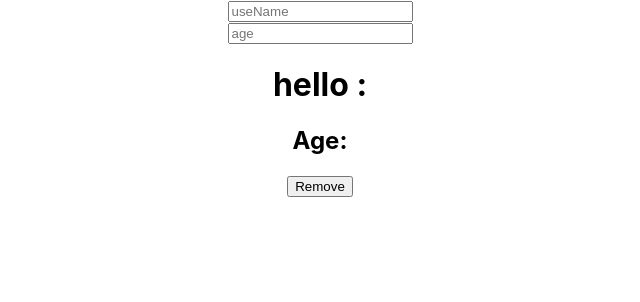
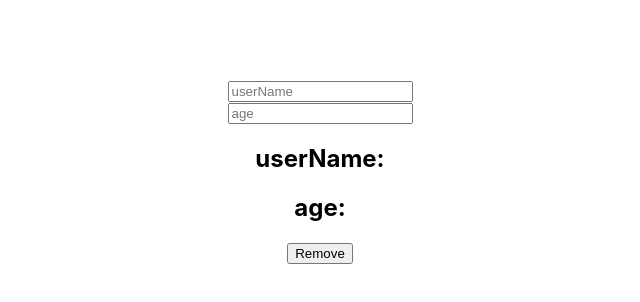
Before and after one commit to NguyenPhuc01/baitap, a React (Create React App) app in the folder buoi8/: page / in a window 1280 px wide. Shown: the top 302 px of the page, without its empty margins (320-960 px from the left). Built offline with nearby package versions, Linux system fonts and the light colour scheme.

Commit message:
update props buoi 8

```diff
--- a/buoi8/src/App.css
+++ b/buoi8/src/App.css
@@ -1,4 +1,5 @@
 .App {
   text-align: center;
+  margin-top: 10vh;
 
 }
--- a/buoi8/src/Conponents/Login/index.js
+++ b/buoi8/src/Conponents/Login/index.js
@@ -1,31 +1,70 @@
 import React from 'react';
 import { useState } from 'react';
-
+import Input from '../../comons/Input';
+import Text from '../../comons/Text';
+import Button from '../../comons/Button';
 const Login = () => {
     const [name, setName] = useState('')
+
     const [age, setAge] = useState("")
     const [load, setLoad] = useState("")
+
+    function handClick() {
+        if (name && age != "") {
+
+            setLoad('loading....')
+            setTimeout(() => {
+                setAge('')
+                setName('')
+                setLoad('')
+            }, 1000)
+        } else {
+            alert('vui lòng nhập đầy đủ ueserName and age')
+        }
+    }
+
     return (
         <div className="App">
-            <div>
-                <input type="text" placeholder='useName'
-                    value={name} onChange={(e) => {
-                        setName(e.target.value)
-                        console.log(name);
-                    }}
-                />
-            </div>
-            <div className="age">
-                <input type="text" placeholder="age"
-                    value={age} onChange={(e) => {
-                        setAge(e.target.value)
-                        console.log(age);
-                    }} />
-            </div>
-            <h1>hello :{name}</h1>
+            <Input
+                type='text'
+                typeValue={name}
+                phaceholderText='userName'
+                handleOnChane={(e) => {
+                    setName(e.target.value)
+                    console.log(name);
+                }}
+            />
+
+            <Input
+                type='number'
+                typeValue={age}
+
+                phaceholderText='age'
+                handleOnChane={(e) => {
+                    setAge(e.target.value)
+                    console.log(age);
+
+                }}
+
+            />
+
+            <Text
+
+                text={'userName: ' + name}
+            />
+            <Text
+
+                text={'age: ' + age}
+
+            />
+            <Text text={load} />
+
+            <Button btnOnclick={handClick} nameButton='Remove' />
+
+            {/* <h1>hello :{name}</h1>
             <h2>Age: {age}</h2>
-            <h2>{load}</h2>
-            <button onClick={() => {
+            <h2>{load}</h2> */}
+            {/* <button onClick={() => {
                 if (name && age != "") {
 
                     setLoad('loading....')
@@ -34,11 +73,11 @@ const Login = () => {
                         setName('')
                         setLoad('')
                     }, 1000)
-                }else{
+                } else {
                     alert('vui lòng nhập đầy đủ ueserName and age')
                 }
             }}
-            >Remove</button>
+            >Remove</button> */}
         </div>
     );
 };
--- /dev/null
+++ b/buoi8/src/comons/Button.js
@@ -0,0 +1,26 @@
+import React from 'react';
+
+const Button = (props) => {
+    return (
+        <div>
+                <button onClick={ props.btnOnclick}
+            //         () => {
+            //     if (name && age != "") {
+
+            //         setLoad('loading....')
+            //         setTimeout(() => {
+            //             setAge('')
+            //             setName('')
+            //             setLoad('')
+            //         }, 1000)
+            //     } else {
+            //         alert('vui lòng nhập đầy đủ ueserName and age')
+            //     }
+            // }}
+
+            >{props.nameButton}</button>
+        </div>
+    );
+};
+
+export default Button;
--- /dev/null
+++ b/buoi8/src/comons/Input.js
@@ -0,0 +1,21 @@
+import React from 'react';
+import { useState } from 'react'
+
+const Input = (props) => {
+
+    // const [name, setName] = useState('')
+    // const [age, setAge] = useState("")
+
+    // console.log(props);
+    return (
+        <div>
+            <input type={props.type} placeholder={props.phaceholderText}
+                value={props.typeValue}
+                onChange={props.handleOnChane}
+
+            />
+        </div>
+    );
+};
+
+export default Input;
--- /dev/null
+++ b/buoi8/src/comons/Text.js
@@ -0,0 +1,15 @@
+import React from 'react';
+import { useState } from 'react'
+
+const Text = (Props) => {
+    // const [age, setAge] = useState("")
+
+    return (
+        <div>
+            <h2> {Props.text}</h2>
+
+        </div>
+    );
+};
+
+export default Text;
```
